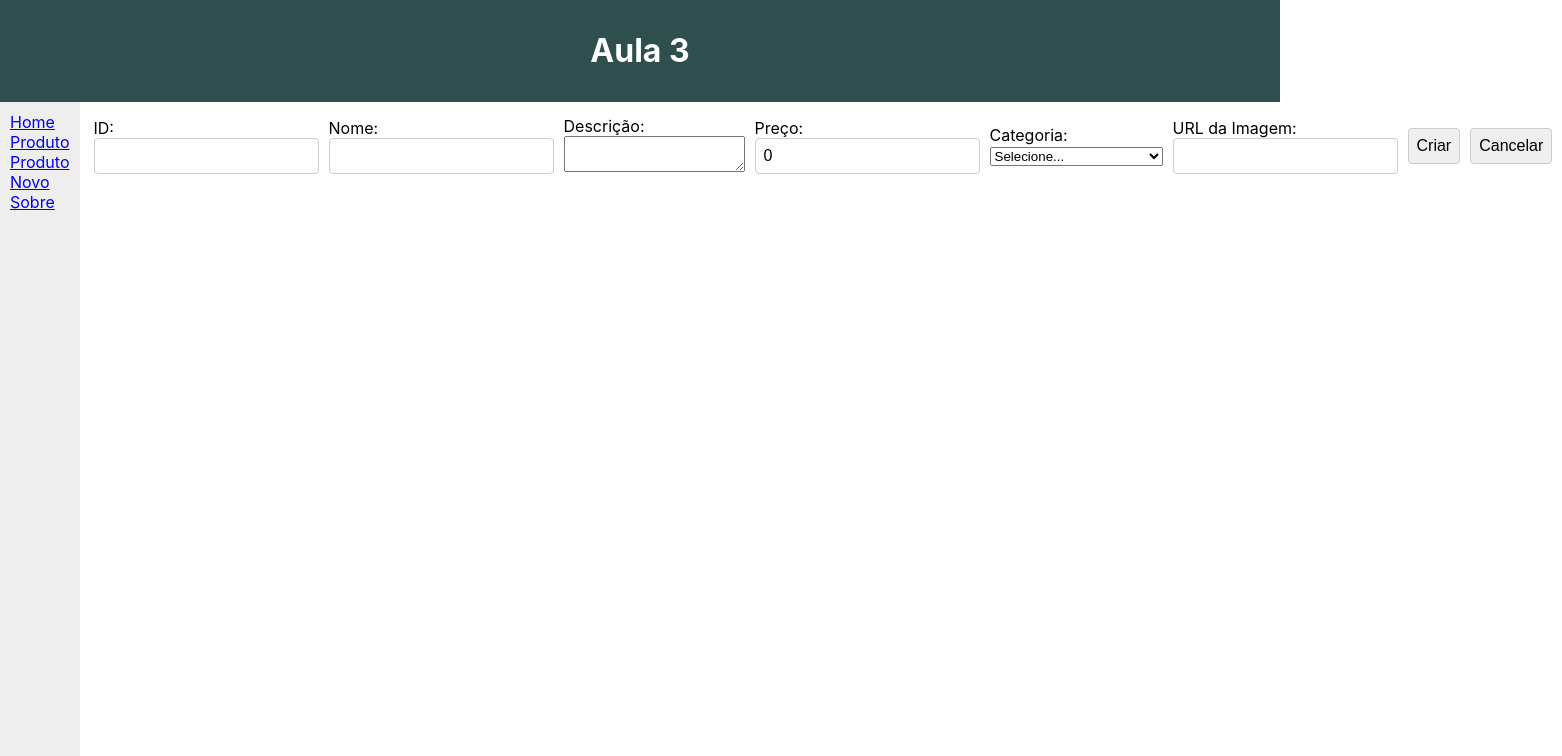
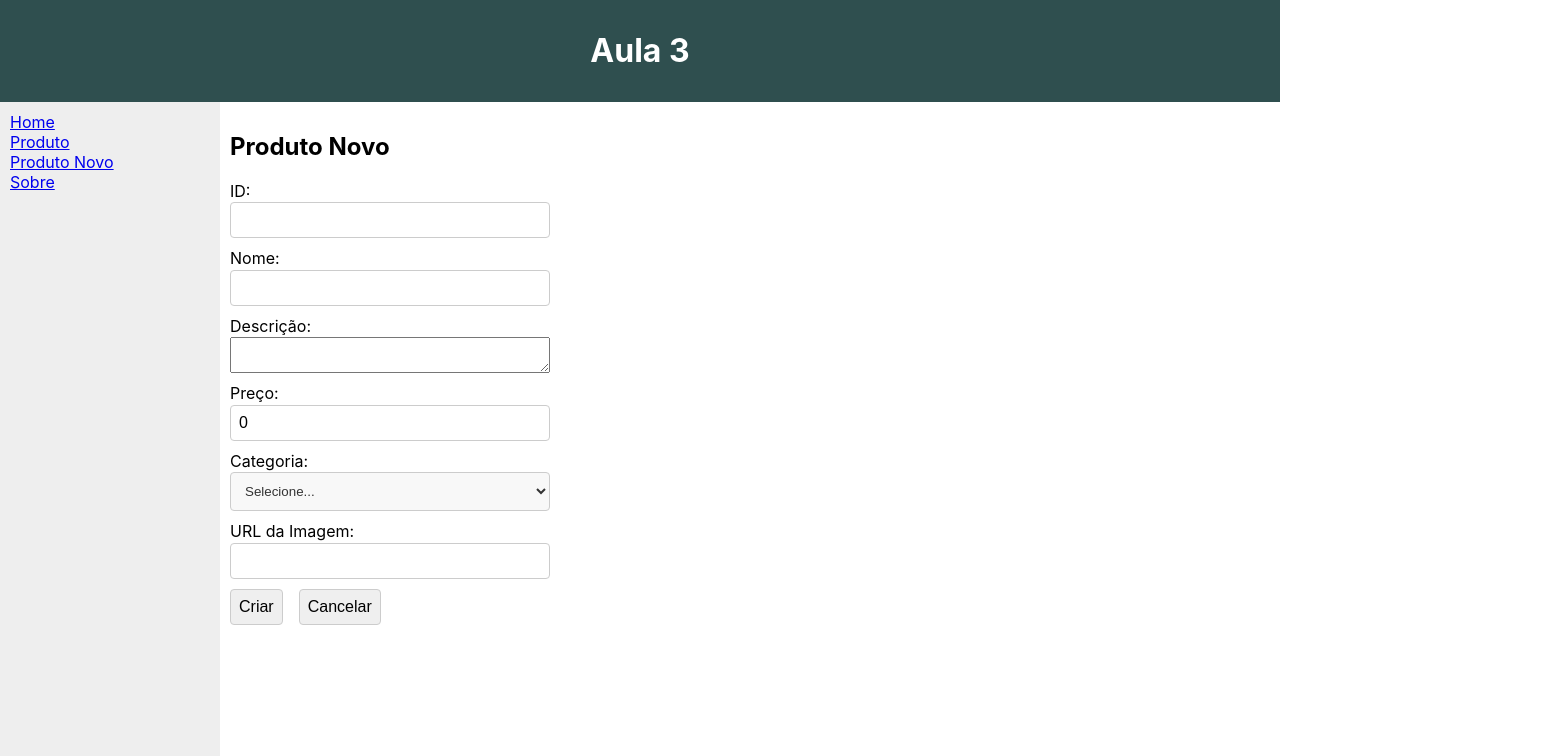
Before and after one commit to alan-buck-ufscar/meu-projeto-frontend, a React (Create React App) app: page /produto_novo in a window 1280 px wide. Shown: the top 756 px of the page, 1562 px wide, since content can reach past the window. Built offline with nearby package versions, Linux system fonts and the light colour scheme.

Commit message:
modified:   src/arquivo_json_abre.js 	modified:   src/components/ProdutoNovo.tsx 	modified:   src/css/styles.css

```diff
--- a/src/arquivo_json_abre.js
+++ b/src/arquivo_json_abre.js
@@ -42,6 +42,9 @@ function AbreJSON() {
 
   return (
     <>
+      <div className='form_container'>
+      {/* <div className='item_input_group'> */}
+        <h2>Produto</h2>
         <div className='item_input_group'>
           <label htmlFor="meuInput">Código:</label>
           <input
@@ -53,6 +56,7 @@ function AbreJSON() {
           />
           <button onClick={handleFiltrar}>Filtrar</button>
         </div>
+      </div>
       <div id="resultado">{resultado}</div>
     </>
   );
--- a/src/components/ProdutoNovo.tsx
+++ b/src/components/ProdutoNovo.tsx
@@ -56,8 +56,9 @@ function ProdutoNovo() {
 
     return (
         <form onSubmit={handleSubmit}>
-            <div className='item_input_group'>
-                <div>
+            <div className='form_container'>
+                <h2>Produto Novo</h2>
+                <div className='form_group'>
                     <label htmlFor="id">ID:</label>
                     <input
                         type="text"
@@ -68,7 +69,7 @@ function ProdutoNovo() {
                         required
                     />
                 </div>
-                <div>
+                <div className='form_group'>
                     <label htmlFor="nome">Nome:</label>
                     <input
                         type="text"
@@ -79,7 +80,7 @@ function ProdutoNovo() {
                         required
                     />
                 </div>
-                <div>
+                <div className='form_group'>
                     <label htmlFor="descricao">Descrição:</label>
                     <textarea
                         id="descricao"
@@ -89,9 +90,10 @@ function ProdutoNovo() {
                         required
                     />
                 </div>
-                <div>
+                <div className='form_group'>
                     <label htmlFor="preco">Preço:</label>
                     <input
+                        className='.form_group textarea'
                         type="number"
                         id="preco"
                         name="preco"
@@ -100,7 +102,8 @@ function ProdutoNovo() {
                         required
                     />
                 </div>
-                <div>
+                <div className='form_group'>
+                    <div className='form_group_textarea'>
                         <label htmlFor="categoria">Categoria:</label>
                         <select
                             id="categoria"
@@ -116,7 +119,8 @@ function ProdutoNovo() {
                         <option value="Roupas">Roupas</option>
                         </select>
                     </div>
-                <div>
+                </div>
+                <div className='form_group'>
                     <label htmlFor="urlImagem">URL da Imagem:</label>
                     <input
                         type="url"
@@ -126,8 +130,10 @@ function ProdutoNovo() {
                         onChange={handleChange}
                     />
                 </div>
+                <div className='form_group_buttons'>
                     <button type="submit">Criar</button>
                     <button type="button" onClick={handleCancelar}>Cancelar</button>
+                </div>
             </div>
         </form>
     );
--- a/src/css/styles.css
+++ b/src/css/styles.css
@@ -163,3 +163,42 @@ main {
   flex: 1;
   padding: 10px;
 }
+
+.form_container {
+    display: flex;
+    flex-direction: column;
+    align-items: flex-start; /* Alinha os itens à esquerda */
+    width: 20rem; /* Define a largura do formulário */
+}
+
+.form_group {
+    display: flex; /* Ativa o Flexbox para cada grupo */
+    flex-direction: column; /* Empilha os elementos verticalmente */
+    margin-bottom: 10px; /* Adiciona espaço entre os grupos */
+    width: 100%; /* Faz com que os grupos ocupem a largura total */
+}
+
+.form_group label {
+    margin-bottom: 0.1rem; /* Adiciona espaço entre o rótulo e o campo */
+}
+
+.form_group_buttons {
+    display: flex; /* Ativa o Flexbox para cada grupo */
+    flex-direction: row; /* Empilha os elementos verticalmente */
+    gap: 1rem;
+    /*margin-right: 50px; /* Adiciona espaço entre os grupos */
+    /*width: 100%; /* Faz com que os grupos ocupem a largura total */
+    /* height: 100%; */
+
+}
+
+
+select {
+    margin-top: 1px;
+    width: 100%;
+    padding: 10px;
+    border: 1px solid #ccc;
+    border-radius: 4px;
+    background-color: #f8f8f8;
+    color: #333;
+}
```
Lines whose indentation alone changed are shown as unchanged.
